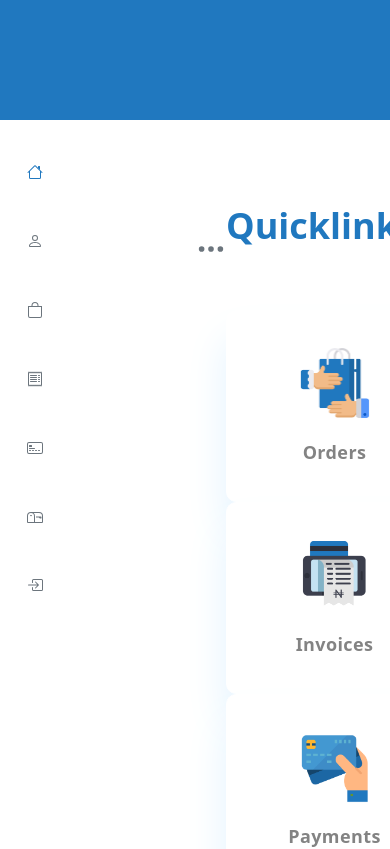
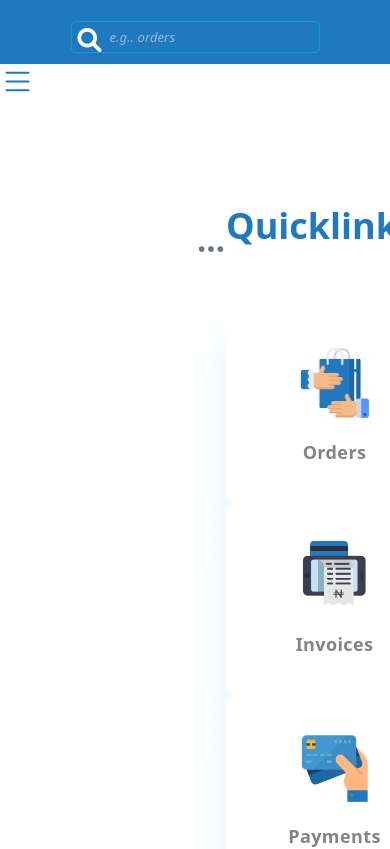
Before and after one commit to shariefzabi/project, a React (Create React App) app: page / in a window 390 px wide. Shown: the top 849 px of the page. Built offline with nearby package versions, Linux system fonts and the light colour scheme.

Commit message:
Header and sidebar components

```diff
--- a/src/App.css
+++ b/src/App.css
@@ -1,8 +1,21 @@
+@import url("https://fonts.googleapis.com/css2?family=Ubuntu:ital,wght@0,300;0,400;0,500;0,700;1,300;1,400;1,500;1,700&display=swap");
+* {
+  margin: 0;
+  padding: 0;
+  box-sizing: border-box;
+}
+
+body, html {
+  font-family: "Ubuntu", sans-serif;
+  font-style: normal;
+  background-color: #F5FBFF;
+  overflow-x: hidden;
+}
 /* .App {
   text-align: center;
 } */
 
-.App-logo {
+/* .App-logo {
   height: 40vmin;
   pointer-events: none;
 }
@@ -11,7 +24,7 @@
   .App-logo {
     animation: App-logo-spin infinite 20s linear;
   }
-}
+} */
 
 /* .App-header {
   background-color: #282c34;
@@ -24,7 +37,7 @@
   color: white;
 } */
 
-.App-link {
+/* .App-link {
   color: #61dafb;
 }
 
@@ -35,4 +48,4 @@
   to {
     transform: rotate(360deg);
   }
-}
+} */
--- a/src/modules/dashboard/components/header/header.css
+++ b/src/modules/dashboard/components/header/header.css
@@ -1,24 +1,3 @@
-
-
-@import url("https://fonts.googleapis.com/css2?family=Ubuntu:ital,wght@0,300;0,400;0,500;0,700;1,300;1,400;1,500;1,700&display=swap");
- .notifications svg {
-  width: 1.573rem;
-  height: 1.54rem;
-}
-
-* {
-  margin: 0;
-  padding: 0;
-  box-sizing: border-box;
-}
-
-body, html {
-  font-family: "Ubuntu", sans-serif;
-  font-style: normal;
-  background-color: #F5FBFF;
-  overflow-x: hidden;
-}
-
 .mainHeader .navbar {
   position: fixed;
   background-color: #2078BF;
@@ -73,6 +52,12 @@ body, html {
   width: 2rem;
   margin-right: 2.2rem;
 }
+
+.notifications svg {
+  width: 1.573rem;
+  height: 1.54rem;
+}
+
 .dropdown .dropdown-menu {
   padding: 0;
   margin: 0;
@@ -107,3 +92,59 @@ body, html {
   color: #fff;
   background-color: #2078BF;
 }
+
+
+@media (max-width: 576px) {
+  .mainHeader .navbar {
+    padding: 0;
+    height: 4rem;
+    margin: auto;
+    padding-top: 2.5vh;
+    padding-bottom: 2.5vh;
+    padding-left: 15vw;
+    padding-right: 15vw;
+  }
+
+  .searchBar {
+    margin: auto;
+  }
+  .searchBar .searchInput {
+    width: 70vw;
+    height: 2rem;
+  }
+}
+
+@media (min-width: 577px) and (max-width: 768px) {
+  .mainHeader .navbar {
+    height: 6rem;
+    padding: 0;
+  }
+  .mainHeader .dropdown {
+    display: none;
+  }
+
+  .searchBar .searchInput {
+    padding-left: 2.375rem;
+  }
+
+  .container-fluid {
+    margin: 0;
+    padding: 0;
+  }
+}
+@media (min-width: 769px) and (max-width: 1024px) {
+  .mainHeader .navbar {
+    height: 6rem;
+    padding: 0;
+    padding-left: 25vw;
+  }
+
+  .searchBar .searchInput {
+    padding-left: 2.375rem;
+  }
+
+  .container-fluid {
+    margin: 0;
+    padding: 0;
+  }
+}
--- a/src/modules/dashboard/components/sidebar/sidebar.css
+++ b/src/modules/dashboard/components/sidebar/sidebar.css
@@ -1,4 +1,7 @@
-
+.sidebar li svg{
+  width: 1.573rem;
+  height: 1.54rem;
+}
 .sidebar {
     width: 4.375rem;
     height: 100%;
@@ -22,7 +25,88 @@
     color: #2078BF;
   }
 
+  .btn-togglemenu {
+    margin-top: 4rem;
+  }
+
+  .btn-togglemenu svg {
+    width: 35px;
+    height: 35px;
+    color: #2078BF;
+  }
+
+  .mobile-menu {
+    background-color: #2078BF;
+    font-family: Ubuntu;
+    overflow: hidden;
+    visibility: hidden;
+    width: 100%;
+    height: 100vh;
+    position: fixed;
+    top: 0;
+    bottom: 0;
+    z-index: 9999;
+  }
+
+  .menupage {
+    list-style-type: none;
+    text-align: center;
+    line-height: 4rem;
+    font-weight: normal;
+    font-size: 1.375rem;
+    letter-spacing: 0.009rem;
+    padding: 0;
+    margin-top: 30px;
+  }
+
+  .menupage li a {
+    text-decoration: none;
+    color: #FFFFFF !important;
+  }
+
+  .btn-closemenu {
+    float: right;
+    color: #FFFFFF !important;
+    margin-top: auto;
+  }
+
+  .btn-closemenu svg {
+    width: 22px;
+    height: 24.2px;
+  }
+
+  .terms {
+    text-align: center;
+    padding-top: 5%;
+    margin: 0;
+    color: #FFFFFF;
+  }
+
+  .terms a {
+    padding: 0.625rem;
+    color: #FFFFFF;
+    text-decoration: none;
+    text-transform: uppercase;
+    font-family: Karla;
+    font-style: normal;
+    font-weight: normal;
+    font-size: 0.625rem;
+    line-height: 0.0625rem;
+    letter-spacing: 0.09375rem;
+  }
+
   #mainContent {
     margin-left: 4.375rem;
     padding-top: 7.5rem;
   }
+
+  @media (min-width: 577px) and (max-width: 768px) {
+    .sidebar {
+      margin-top: 6rem;
+    }
+  }
+  @media (min-width: 769px) and (max-width: 1024px) {
+    .sidebar {
+      margin-top: 6rem;
+    }
+  }
--- a/src/modules/dashboard/components/sidebar/sidebar.js
+++ b/src/modules/dashboard/components/sidebar/sidebar.js
@@ -1,14 +1,26 @@
+import React from 'react';
 import './sidebar.css'
 export default function Sidebar() {
+
+    function MenuToggler() {
+        var mobileMenu = document.getElementById('mobile-menu');
+        mobileMenu.style.visibility = 'visible';
+    }
+
+    function CloseMenu() {
+        var mobileMenu = document.getElementById('mobile-menu');
+        mobileMenu.style.visibility = 'hidden';
+    }
+
     return (
         <div>
-            <nav className="sidebar position-fixed">
-                <ul className="nav flex-column fixed-left">
-                    <li className="nav-item">
-                        <a className="btn nav-link text-secondary active" tabindex="0" role="button" data-mdb-toggle="popover"
+            <nav class="sidebar position-fixed d-none d-sm-block">
+                <ul class="nav flex-column fixed-left">
+                    <li class="nav-item">
+                        <a class="btn nav-link text-secondary active" tabindex="0" role="button" data-mdb-toggle="popover"
                             data-mdb-trigger="focus" data-mdb-content="Overview" href="overview.html">
                             <svg xmlns="http://www.w3.org/2000/svg" width="16" height="16" fill="currentColor"
-                                className="bi bi-house" viewBox="0 0 16 16">
+                                class="bi bi-house" viewBox="0 0 16 16">
                                 <path fill-rule="evenodd"
                                     d="M2 13.5V7h1v6.5a.5.5 0 0 0 .5.5h9a.5.5 0 0 0 .5-.5V7h1v6.5a1.5 1.5 0 0 1-1.5 1.5h-9A1.5 1.5 0 0 1 2 13.5zm11-11V6l-2-2V2.5a.5.5 0 0 1 .5-.5h1a.5.5 0 0 1 .5.5z" />
                                 <path fill-rule="evenodd"
@@ -16,28 +28,28 @@ export default function Sidebar() {
                             </svg>
                         </a>
                     </li>
-                    <li className="nav-item">
-                        <a className="nav-link text-secondary" href="profile.html">
+                    <li class="nav-item">
+                        <a class="nav-link text-secondary" href="profile.html">
                             <svg xmlns="http://www.w3.org/2000/svg" width="16" height="16" fill="currentColor"
-                                className="bi bi-person" viewBox="0 0 16 16">
+                                class="bi bi-person" viewBox="0 0 16 16">
                                 <path
                                     d="M8 8a3 3 0 1 0 0-6 3 3 0 0 0 0 6zm2-3a2 2 0 1 1-4 0 2 2 0 0 1 4 0zm4 8c0 1-1 1-1 1H3s-1 0-1-1 1-4 6-4 6 3 6 4zm-1-.004c-.001-.246-.154-.986-.832-1.664C11.516 10.68 10.289 10 8 10c-2.29 0-3.516.68-4.168 1.332-.678.678-.83 1.418-.832 1.664h10z" />
                             </svg>
                         </a>
                     </li>
-                    <li className="nav-item">
-                        <a className="nav-link text-secondary" href="orders.html">
-                            <svg xmlns="http://www.w3.org/2000/svg" width="16" height="16" fill="currentColor" className="bi bi-bag"
+                    <li class="nav-item">
+                        <a class="nav-link text-secondary" href="orders.html">
+                            <svg xmlns="http://www.w3.org/2000/svg" width="16" height="16" fill="currentColor" class="bi bi-bag"
                                 viewBox="0 0 16 16">
                                 <path
                                     d="M8 1a2.5 2.5 0 0 1 2.5 2.5V4h-5v-.5A2.5 2.5 0 0 1 8 1zm3.5 3v-.5a3.5 3.5 0 1 0-7 0V4H1v10a2 2 0 0 0 2 2h10a2 2 0 0 0 2-2V4h-3.5zM2 5h12v9a1 1 0 0 1-1 1H3a1 1 0 0 1-1-1V5z" />
                             </svg>
                         </a>
                     </li>
-                    <li className="nav-item">
-                        <a className="nav-link text-secondary" href="invoice.html">
+                    <li class="nav-item">
+                        <a class="nav-link text-secondary" href="invoice.html">
                             <svg xmlns="http://www.w3.org/2000/svg" width="16" height="16" fill="currentColor"
-                                className="bi bi-receipt" viewBox="0 0 16 16">
+                                class="bi bi-receipt" viewBox="0 0 16 16">
                                 <path
                                     d="M1.92.506a.5.5 0 0 1 .434.14L3 1.293l.646-.647a.5.5 0 0 1 .708 0L5 1.293l.646-.647a.5.5 0 0 1 .708 0L7 1.293l.646-.647a.5.5 0 0 1 .708 0L9 1.293l.646-.647a.5.5 0 0 1 .708 0l.646.647.646-.647a.5.5 0 0 1 .708 0l.646.647.646-.647a.5.5 0 0 1 .801.13l.5 1A.5.5 0 0 1 15 2v12a.5.5 0 0 1-.053.224l-.5 1a.5.5 0 0 1-.8.13L13 14.707l-.646.647a.5.5 0 0 1-.708 0L11 14.707l-.646.647a.5.5 0 0 1-.708 0L9 14.707l-.646.647a.5.5 0 0 1-.708 0L7 14.707l-.646.647a.5.5 0 0 1-.708 0L5 14.707l-.646.647a.5.5 0 0 1-.708 0L3 14.707l-.646.647a.5.5 0 0 1-.801-.13l-.5-1A.5.5 0 0 1 1 14V2a.5.5 0 0 1 .053-.224l.5-1a.5.5 0 0 1 .367-.27zm.217 1.338L2 2.118v11.764l.137.274.51-.51a.5.5 0 0 1 .707 0l.646.647.646-.646a.5.5 0 0 1 .708 0l.646.646.646-.646a.5.5 0 0 1 .708 0l.646.646.646-.646a.5.5 0 0 1 .708 0l.646.646.646-.646a.5.5 0 0 1 .708 0l.646.646.646-.646a.5.5 0 0 1 .708 0l.509.509.137-.274V2.118l-.137-.274-.51.51a.5.5 0 0 1-.707 0L12 1.707l-.646.647a.5.5 0 0 1-.708 0L10 1.707l-.646.647a.5.5 0 0 1-.708 0L8 1.707l-.646.647a.5.5 0 0 1-.708 0L6 1.707l-.646.647a.5.5 0 0 1-.708 0L4 1.707l-.646.647a.5.5 0 0 1-.708 0l-.509-.51z" />
                                 <path
@@ -45,10 +57,10 @@ export default function Sidebar() {
                             </svg>
                         </a>
                     </li>
-                    <li className="nav-item">
-                        <a className="nav-link text-secondary" href="payments.html">
+                    <li class="nav-item">
+                        <a class="nav-link text-secondary" href="payments.html">
                             <svg xmlns="http://www.w3.org/2000/svg" width="16" height="16" fill="currentColor"
-                                className="bi bi-credit-card-2-front" viewBox="0 0 16 16">
+                                class="bi bi-credit-card-2-front" viewBox="0 0 16 16">
                                 <path
                                     d="M14 3a1 1 0 0 1 1 1v8a1 1 0 0 1-1 1H2a1 1 0 0 1-1-1V4a1 1 0 0 1 1-1h12zM2 2a2 2 0 0 0-2 2v8a2 2 0 0 0 2 2h12a2 2 0 0 0 2-2V4a2 2 0 0 0-2-2H2z" />
                                 <path
@@ -56,10 +68,10 @@ export default function Sidebar() {
                             </svg>
                         </a>
                     </li>
-                    <li className="nav-item">
-                        <a className="nav-link text-secondary" href="trackOrder.html">
+                    <li class="nav-item">
+                        <a class="nav-link text-secondary" href="trackOrder.html">
                             <svg xmlns="http://www.w3.org/2000/svg" width="16" height="16" fill="currentColor"
-                                className="bi bi-mailbox" viewBox="0 0 16 16">
+                                class="bi bi-mailbox" viewBox="0 0 16 16">
                                 <path
                                     d="M4 4a3 3 0 0 0-3 3v6h6V7a3 3 0 0 0-3-3zm0-1h8a4 4 0 0 1 4 4v6a1 1 0 0 1-1 1H1a1 1 0 0 1-1-1V7a4 4 0 0 1 4-4zm2.646 1A3.99 3.99 0 0 1 8 7v6h7V7a3 3 0 0 0-3-3H6.646z" />
                                 <path
@@ -67,10 +79,10 @@ export default function Sidebar() {
                             </svg>
                         </a>
                     </li>
-                    <li className="nav-item">
-                        <a className="nav-link text-secondary" href="logOut.html">
+                    <li class="nav-item">
+                        <a class="nav-link text-secondary" href="logOut.html">
                             <svg xmlns="http://www.w3.org/2000/svg" width="16" height="16" fill="currentColor"
-                                className="bi bi-box-arrow-in-right" viewBox="0 0 16 16">
+                                class="bi bi-box-arrow-in-right" viewBox="0 0 16 16">
                                 <path fill-rule="evenodd"
                                     d="M6 3.5a.5.5 0 0 1 .5-.5h8a.5.5 0 0 1 .5.5v9a.5.5 0 0 1-.5.5h-8a.5.5 0 0 1-.5-.5v-2a.5.5 0 0 0-1 0v2A1.5 1.5 0 0 0 6.5 14h8a1.5 1.5 0 0 0 1.5-1.5v-9A1.5 1.5 0 0 0 14.5 2h-8A1.5 1.5 0 0 0 5 3.5v2a.5.5 0 0 0 1 0v-2z" />
                                 <path fill-rule="evenodd"
@@ -79,9 +91,49 @@ export default function Sidebar() {
                         </a>
                     </li>
                 </ul>
+            </nav>
 
-            </nav>
-        </div>
+            <nav>
+                <div class="d-sm-none position-fixed">
+                    <a class="btn-togglemenu" type="button" onClick={MenuToggler}>
+                        <svg xmlns="http://www.w3.org/2000/svg" width="16" height="16" fill="currentColor" class="bi bi-list"
+                            viewBox="0 0 16 16">
+                            <path fill-rule="evenodd"
+                                d="M2.5 12a.5.5 0 0 1 .5-.5h10a.5.5 0 0 1 0 1H3a.5.5 0 0 1-.5-.5zm0-4a.5.5 0 0 1 .5-.5h10a.5.5 0 0 1 0 1H3a.5.5 0 0 1-.5-.5zm0-4a.5.5 0 0 1 .5-.5h10a.5.5 0 0 1 0 1H3a.5.5 0 0 1-.5-.5z" />
+                        </svg>
+                    </a>
+                </div>
+                <section id="mobile-menu" class="mobile-menu">
+                    <div class="container">
+                        <a type="button" class="btn-closemenu" onClick={CloseMenu}>
+                            <svg xmlns="http://www.w3.org/2000/svg" width="16" height="16" fill="currentColor"
+                                class="bi bi-x-lg" viewBox="0 0 16 16">
+                                <path fill-rule="evenodd"
+                                    d="M13.854 2.146a.5.5 0 0 1 0 .708l-11 11a.5.5 0 0 1-.708-.708l11-11a.5.5 0 0 1 .708 0Z" />
+                                <path fill-rule="evenodd"
+                                    d="M2.146 2.146a.5.5 0 0 0 0 .708l11 11a.5.5 0 0 0 .708-.708l-11-11a.5.5 0 0 0-.708 0Z" />
+                            </svg>
+                        </a>
+                    </div>
+                    <div>
+                        <ul class="menupage">
+                            <li><a>Overview</a></li>
+                            <li><a>Orders</a></li>
+                            <li><a>Invoice</a></li>
+                            <li><a>Payments</a></li>
+                            <li><a>Track Order</a></li>
+                            <li><a>Log Out</a></li>
+                            <li><a>Notifications</a></li>
+                        </ul >
+                    </div >
+                    <footer class="terms">
+                        <a class="text-light text-decoration-none" href="#">FAQ</a>
+                        <a class="text-light text-decoration-none" href="#">PRIVACY</a>
+                        <a class="text-light text-decoration-none" href="#">TERMS & CONDITIONS</a>
+                    </footer>
+                </section >
+            </nav >
+        </div >
 
     )
 }
```
